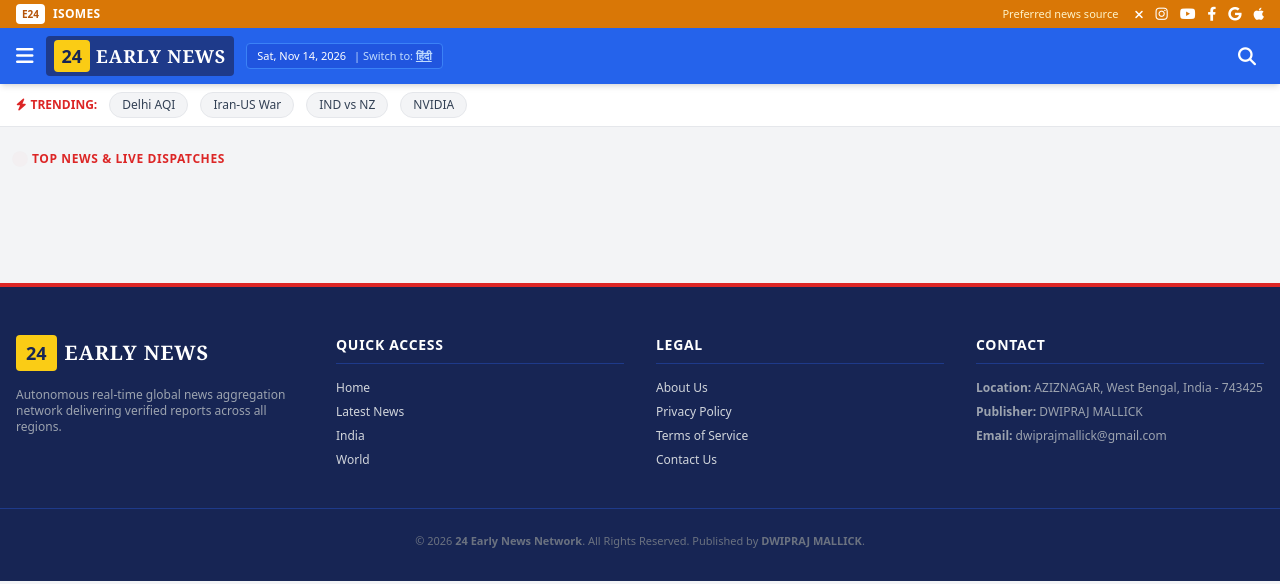
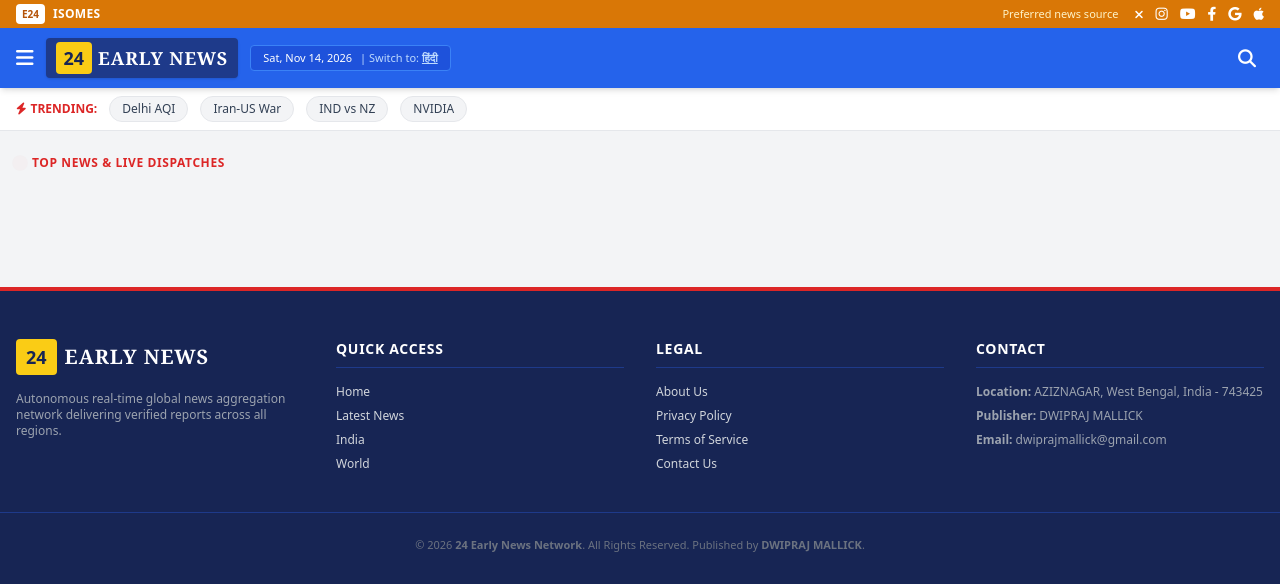
Before and after one commit to dwiprajm-byte/news-portal, a Python web app: template templates/index.html in a window 1280 px wide. Shown: the top 584 px of the page. Run offline with Jinja, Linux system fonts and the light colour scheme; the template is opened without the code that fills it, so the values that code supplies are empty; some libraries are stand-ins or nearby versions.

Commit message:
Update index.html to match the reference layout precisely without truncation

```diff
--- a/templates/index.html
+++ b/templates/index.html
@@ -32,27 +32,24 @@
         </div>
     </div>
 
-    <!-- Main Header strictly matching the red circled reference image -->
+    <!-- Main Header matching the exact layout of the second reference image -->
     <header class="bg-blue-600 text-white shadow-md sticky top-0 z-50">
-        <div class="max-w-7xl mx-auto px-4 py-2 flex items-center justify-between">
+        <div class="max-w-7xl mx-auto px-4 py-2.5 flex items-center justify-between">
             <div class="flex items-center gap-3">
-                <!-- Hamburger Menu Button -->
                 <button onclick="toggleSidebar()" class="text-white text-xl hover:text-blue-200 focus:outline-none"><i class="fa-solid fa-bars"></i></button>
 
-                <!-- Logo -->
-                <a href="/" class="flex items-center gap-1.5 bg-blue-900 px-2 py-1 rounded">
+                <a href="/" class="flex items-center gap-1.5 bg-blue-900 px-2.5 py-1 rounded shadow">
                     <span class="bg-yellow-400 text-blue-950 font-black px-2 py-0.5 text-lg rounded">24</span>
                     <span class="text-lg font-black tracking-wider uppercase font-serif">EARLY NEWS</span>
                 </a>
 
-                <!-- Date & Language Switcher -->
-                <div class="hidden lg:flex items-center gap-2 text-[11px] bg-blue-700/60 px-2.5 py-1 rounded border border-blue-500">
+                <div class="hidden lg:flex items-center gap-2 text-[11px] bg-blue-700/80 px-3 py-1 rounded border border-blue-500">
                     <span class="font-medium">Sat, Nov 14, 2026</span>
                     <span class="text-blue-200">| Switch to: <a href="#" class="underline hover:text-white font-bold">हिंदी</a></span>
                 </div>
             </div>
 
-            <!-- Navbar Categories matching the reference screenshot -->
+            <!-- Navbar Categories matching the red circled image -->
             <nav class="hidden 2xl:flex items-center gap-1 text-xs font-bold uppercase">
                 <a href="/?cat=LiveTV" class="hover:bg-blue-700 px-3 py-2 text-yellow-300 flex items-center gap-1"><i class="fa-solid fa-tower-broadcast"></i> Live TV</a>
                 <a href="/?cat=Latest" class="hover:bg-blue-700 px-3 py-2">Latest</a>
@@ -107,7 +104,6 @@
                 </div>
             </nav>
 
-            <!-- Search Icon Button -->
             <div class="flex items-center gap-3">
                 <button class="text-white text-lg hover:text-yellow-300 transition px-2 py-1"><i class="fa-solid fa-magnifying-glass"></i></button>
             </div>
```
